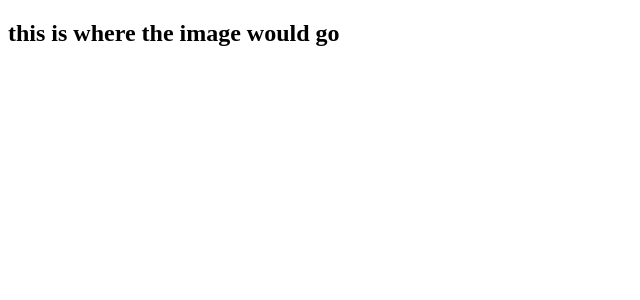
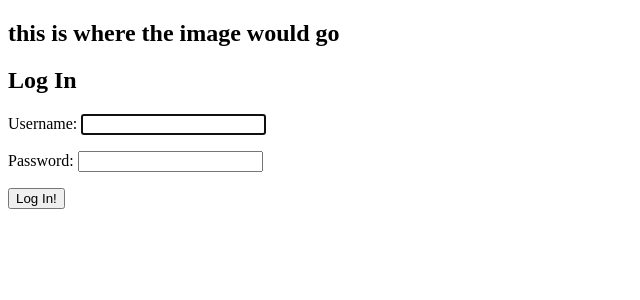
Before and after one commit to christinew2/igotthis, a Django app: page / in a window 1280 px wide. Shown: the part 96-396 px from the top of the page, without its empty margins (0-640 px from the left). Run offline with Django 3.2, Linux system fonts and the light colour scheme.

Commit message:
create login page

```diff
--- a/igotthis/urls.py
+++ b/igotthis/urls.py
@@ -19,4 +19,5 @@ from django.urls import path, include
 urlpatterns = [
     path('admin/', admin.site.urls),
     path('', include('main_app.urls')),
+    path('accounts/', include('django.contrib.auth.urls'))
 ]
--- a/main_app/models.py
+++ b/main_app/models.py
@@ -1,5 +1,6 @@
 from django.db import models
 from django.urls import reverse
+from django.contrib.auth.models import User
 
 # Create your models here.
 class Todo(models.Model):
@@ -7,6 +8,7 @@ class Todo(models.Model):
     details = models.TextField(max_length = 250)
     is_priority = models.BooleanField(default=False)
     is_completed = models.BooleanField(default=False)
+    user = models.ForeignKey(User, on_delete=models.CASCADE)
 
     def __str__(self):
         return self-NameError
--- a/main_app/templates/home.html
+++ b/main_app/templates/home.html
@@ -11,5 +11,14 @@
     <h1>this is where the image would go</h1>
 
 </section>
+<section>
+    <form action="{% url 'home' %}" method="post" class="login">
+        <h1>Log In</h1>
+        {% csrf_token %}
+        {{ form.as_p }}
+        <input type="hidden" name="next" value="{{ next }}">
+        <button type="submit" >Log In!</button>
+    </form>
+</section>
 
 {% endblock  %}
--- a/main_app/urls.py
+++ b/main_app/urls.py
@@ -2,11 +2,10 @@ from django.urls import path
 from . import views
 
 urlpatterns = [
-    path('', views.home, name='home'),
+    path('', views.Home.as_view(), name='home'),
     path('about/', views.about, name='about'),
     path('todos/', views.todos_index, name='todos_index'),
     path('todos/create/', views.TodoCreate.as_view(), name='todos_create'),
     path('todos/<int:pk>/update/', views.TodoUpdate.as_view(), name='todos_update'),
     path('todos/<int:pk>/delete/', views.TodoDelete.as_view(), name='todos_delete'),
-
 ]
--- a/main_app/views.py
+++ b/main_app/views.py
@@ -1,10 +1,8 @@
 from django.shortcuts import render
 from django.views.generic.edit import CreateView, UpdateView, DeleteView
+from django.contrib.auth.views import LoginView
 from .models import Todo
 
-
-def home(request):
-    return render(request, 'home.html')
 
 def about(request):
   return render(request, 'about.html')
@@ -29,3 +27,6 @@ class TodoDelete(DeleteView):
 
   def get(self, request, *args, **kwargs):
     return self.post(request, *args, **kwargs)
+
+class Home(LoginView):
+  template_name = 'home.html'
```
Also changed, not shown: main_app/migrations/0002_todo_user.py (added).
